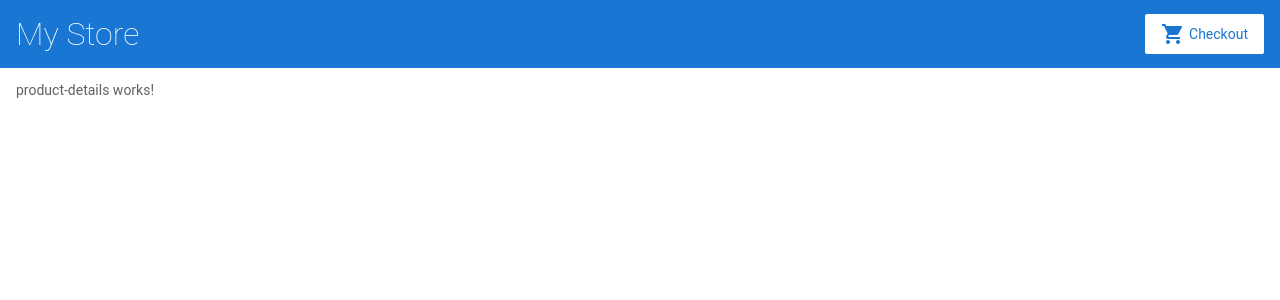
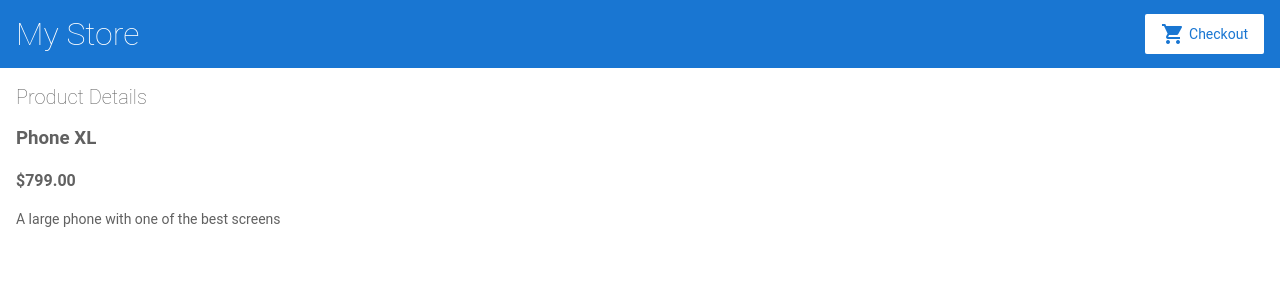
Before and after one commit to MbaW/angularXploration, an Angular app: page /products/1 in a window 1280 px wide. Shown: the top 300 px of the page. Built offline with nearby package versions, Linux system fonts and the light colour scheme.

Commit message:
add displaying product details

```diff
--- a/src/app/components/product/product-details/product-details.component.html
+++ b/src/app/components/product/product-details/product-details.component.html
@@ -1 +1,7 @@
-<p>product-details works!</p>
+<h2>Product Details</h2>
+
+<div *ngIf="product">
+  <h3>{{ product.name }}</h3>
+  <h4>{{ product.price | currency }}</h4>
+  <p>{{ product.description }}</p>
+</div>
--- a/src/app/components/product/product-details/product-details.component.ts
+++ b/src/app/components/product/product-details/product-details.component.ts
@@ -1,5 +1,7 @@
 import { Component, OnInit } from '@angular/core';
-
+import { ActivatedRoute } from '@angular/router';
+import { Product } from 'src/app/interfaces/product';
+import { products } from 'src/app/products';
 @Component({
   selector: 'app-product-details',
   templateUrl: './product-details.component.html',
@@ -7,9 +9,17 @@ import { Component, OnInit } from '@angular/core';
 })
 export class ProductDetailsComponent implements OnInit {
 
-  constructor() { }
+  product: Product | undefined;
+
+  constructor(private route: ActivatedRoute) { }
 
   ngOnInit(): void {
+    // get the product id
+    const routeParams = this.route.snapshot.paramMap;
+    const productIdFromRoute = Number(routeParams.get('productId'));
+
+    // find the product that correspond with the provided id
+    this.product = products.find(product => product.id === productIdFromRoute);
   }
 
 }
```
